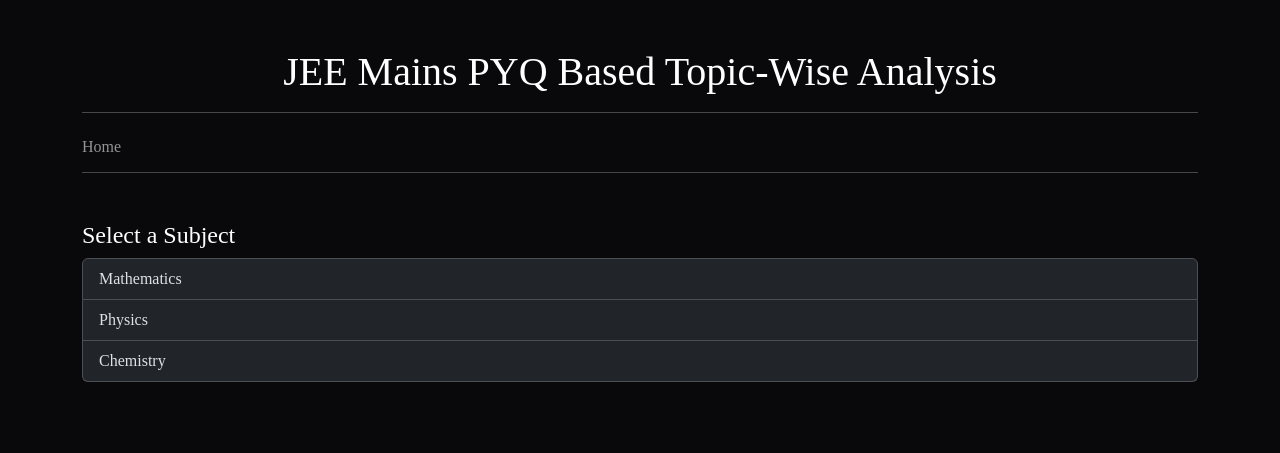
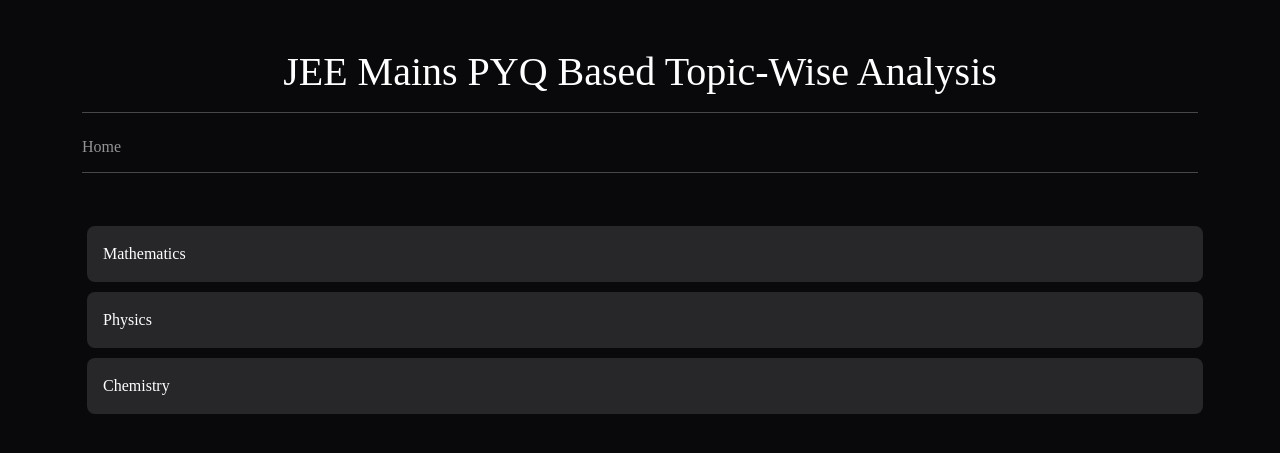
Before and after one commit to natyavidhan/jeem-grafite, a Flask app: page / in a window 1280 px wide. Shown: the top 453 px of the page. Run offline with Flask 3, Linux system fonts and the light colour scheme; some libraries are stand-ins or nearby versions; some web fonts are replaced.

Commit message:
more-nicer

```diff
--- a/static/styles.css
+++ b/static/styles.css
@@ -5,7 +5,7 @@
     --primary: #09090B;
     --secondary: #27272A;
     --muted: #939393;
-    --bs-secondary-color: #939393 !important;
+    --bs-secondary-color: var(--muted);
 }
 
 body {
@@ -30,11 +30,11 @@ a {
     color: var(--text);
     text-decoration: none;
 }
-/* .item {
+.item {
     background-color: var(--secondary);
     color: var(--text);
     border-radius: 0.5rem !important;
-    padding: 10px;
+    padding: 1rem;
     margin: 5px;
     border: none;
 }
@@ -43,7 +43,3 @@ a {
     background-color: #3A3A3E;
     color: var(--text);
 }
-
-.breadcrumb-item {
-    color: var(--text) !important;
-} */
--- a/templates/index.html
+++ b/templates/index.html
@@ -5,8 +5,6 @@
 {% block content %}
 <div class="row">
     <div class="col-md-12">
-        <!-- <h1 class="mb-4"></h1> -->
-        <h4>Select a Subject</h4>
         <div class="list-group">
             <a href="/maths" class="item list-group-item list-group-item-action">Mathematics</a>
             <a href="/physics" class="item list-group-item list-group-item-action">Physics</a>
```
